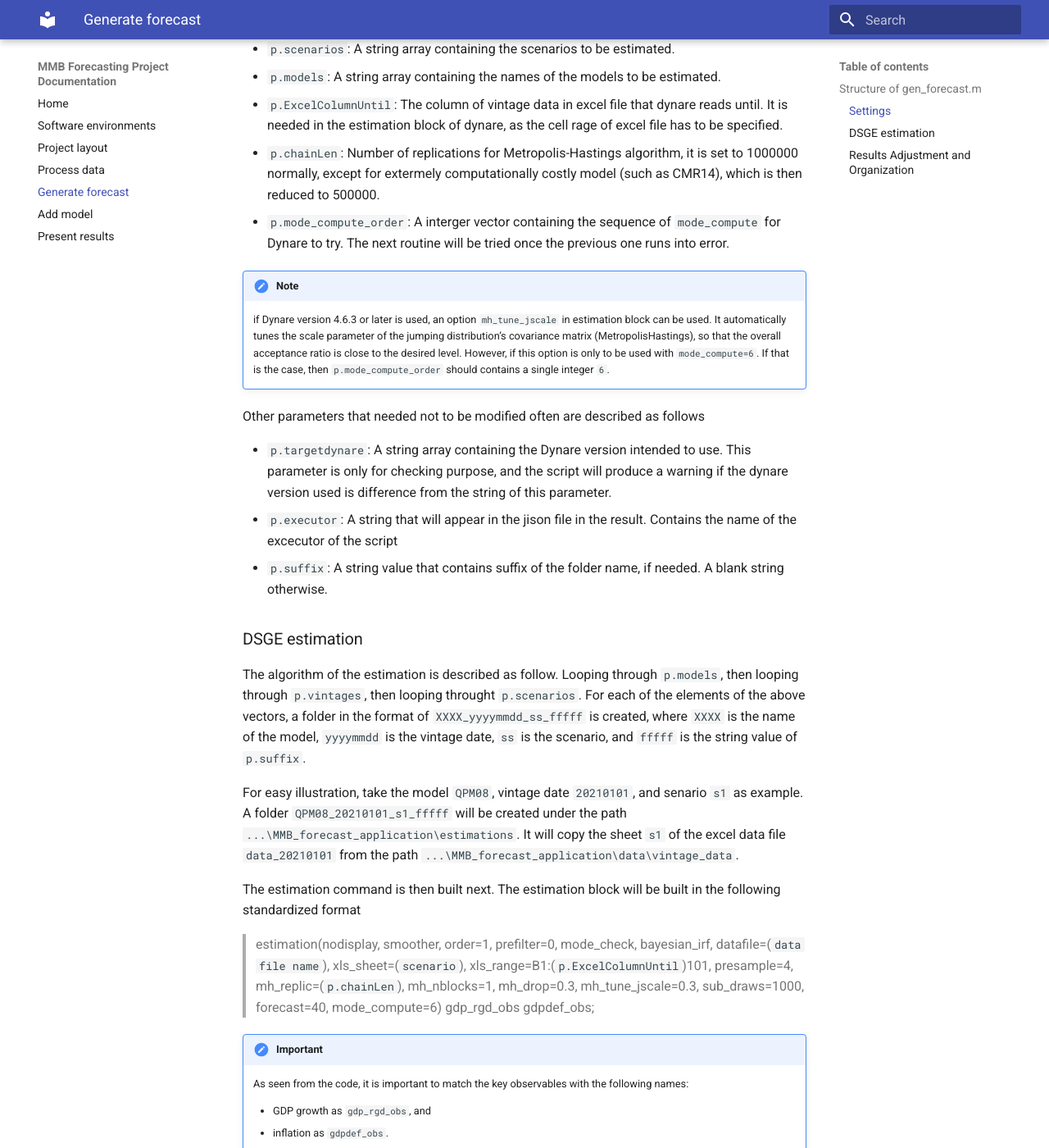
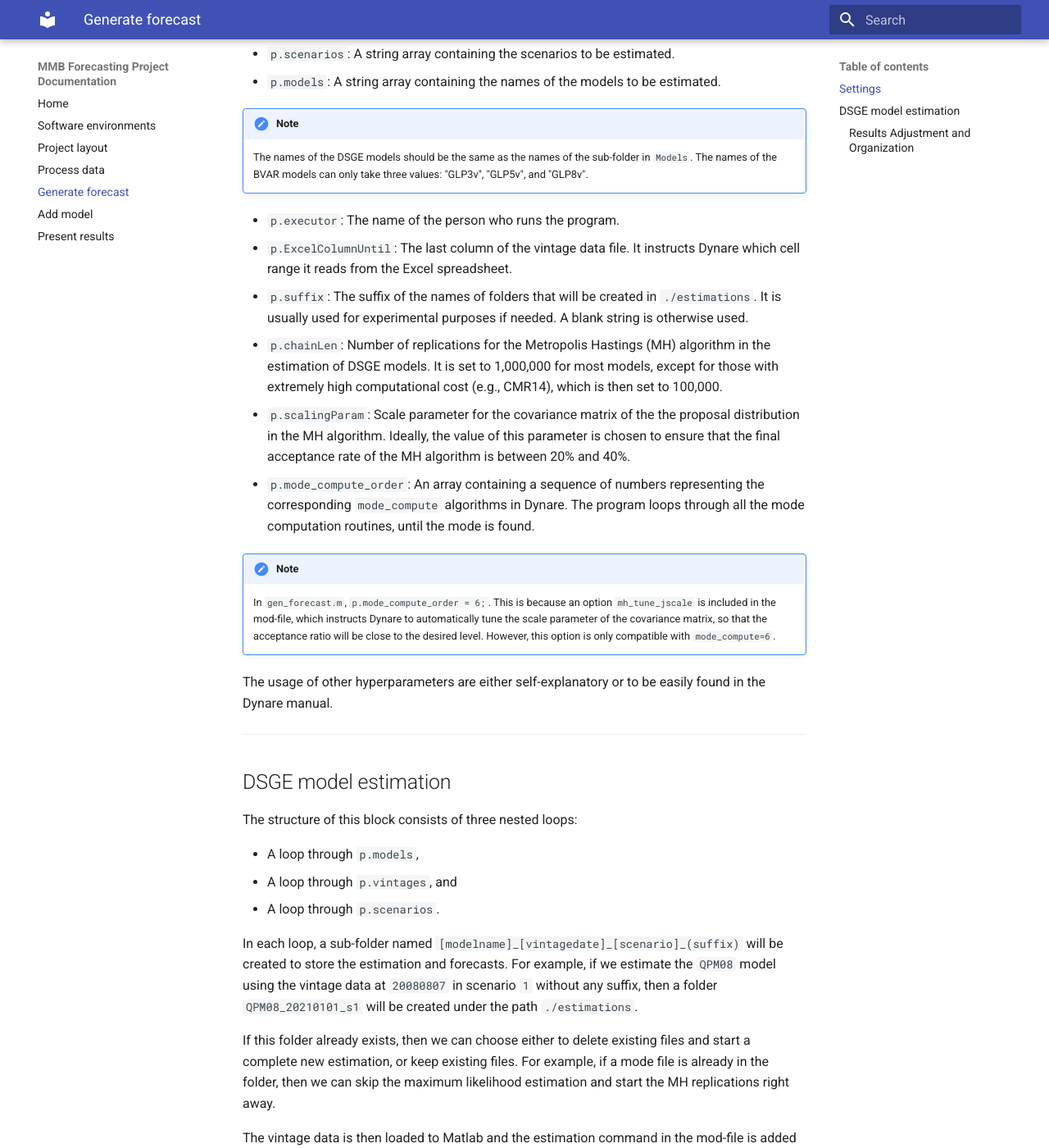
Before and after one commit to zsun9/mmbforecastdoc, an MkDocs documentation site: the page built from docs/forecast.md, in a window 1280 px wide and 1400 px high, scrolled down 714 px. Shown: the whole window at 82% size. Built offline with MkDocs 1.6.1 and Material for MkDocs 9.7.7, drawn with Linux system fonts in a browser that asks for light colours; some of the changed text lies outside the part shown.

Commit message:
some updates

````diff
--- a/docs/forecast.md
+++ b/docs/forecast.md
@@ -1,54 +1,65 @@
 # Forecast generation
 
-Forecast generation is done by the script `gen_forecast.m`. Beofre starting the forecast generation, please make sure that
+Model estimation and forecast generation are done through the Matlab m-file `gen_forecast_old.m`. Before executing this program, please make sure that
 
-- observables and the respective raw data is generated according to the section `Process data`
-- Model mod file is added and modified according to section `Add model`
+- The observed data of the model are already generated according to the descriptions in [Data processing](data.md)
 
-## Structure of `gen_forecast.m`
+- The Dynare mod-file of the model is already included in the folder `Models` according to the instructions in [Model implementation](model.md)
 
-The script contains the following sections
+This program contains three blocks
 
-- settings
-- DSGE estimation
-- Result adjustment and organization
+- Settings
+- DSGE model estimation
+- Bayesian VAR model estimation
 
+---
 
-### Settings
-All changes of parameters should be made in the section `settings`. The important parameters that needs to be checked everytime are as follows
+## Settings
+All changes of the hyperparameters should be made within the section `settings`. The important parameters that needs to be checked everytime are as follows
 
-- `p.vintages`: A string array containing the vintage dates of the model to be estimated. Date format in `yyyy-mm-dd`
+- `p.vintages`: A string array containing the vintage dates of the model to be estimated; Date format: `yyyy-mm-dd`.
 - `p.scenarios`: A string array containing the scenarios to be estimated.
 - `p.models`:  A string array containing the names of the models to be estimated.
-- `p.ExcelColumnUntil`: The column of vintage data in excel file that dynare reads until. It is needed in the estimation block of dynare, as the cell rage of excel file has to be specified.
-- `p.chainLen`: Number of replications for Metropolis-Hastings algorithm, it is set to 1000000 normally, except for extermely computationally costly model (such as CMR14), which is then reduced to 500000.
-- `p.mode_compute_order`: A interger vector containing the sequence of `mode_compute` for Dynare to try. The next routine will be tried once the previous one runs into error.
+
+!!! note
+    The names of the DSGE models should be the same as the names of the sub-folder in `Models`. The names of the BVAR models can only take three values: "GLP3v", "GLP5v", and "GLP8v".
+
+- `p.executor`: The name of the person who runs the program.
+- `p.ExcelColumnUntil`: The last column of the vintage data file. It instructs Dynare which cell range it reads from the Excel spreadsheet.
+- `p.suffix`: The suffix of the names of folders that will be created in `./estimations`. It is usually used for experimental purposes if needed. A blank string is otherwise used.
+- `p.chainLen`: Number of replications for the Metropolis Hastings (MH) algorithm in the estimation of DSGE models. It is set to 1,000,000 for most models, except for those with extremely high computational cost (e.g., CMR14), which is then set to 100,000.
+- `p.scalingParam`: Scale parameter for the covariance matrix of the the proposal distribution in the MH algorithm. Ideally, the value of this parameter is chosen to ensure that the final acceptance rate of the MH algorithm is between 20% and 40%.
+- `p.mode_compute_order`: An array containing a sequence of numbers representing the corresponding `mode_compute` algorithms in Dynare. The program loops through all the mode computation routines, until the mode is found.
+
 !!!Note
-    if Dynare version 4.6.3 or later is used, an option `mh_tune_jscale` in estimation block can be used. It automatically tunes the scale parameter of the jumping distribution’s covariance matrix (MetropolisHastings), so that the overall acceptance ratio is close to the desired level. However, if this option is only to be used with `mode_compute=6`. If that is the case, then `p.mode_compute_order` should contains a single integer `6`.
+    In `gen_forecast.m`, `p.mode_compute_order = 6;`. This is because an option `mh_tune_jscale` is included in the mod-file, which instructs Dynare to automatically tune the scale parameter of the covariance matrix, so that the acceptance ratio will be close to the desired level. However, this option is only compatible with `mode_compute=6`.
 
+The usage of other hyperparameters are either self-explanatory or to be easily found in the Dynare manual.
 
-Other parameters that needed not to be modified often are described as follows
+---
 
-- `p.targetdynare`: A string array containing the Dynare version intended to use. This parameter is only for checking purpose, and the script will produce a warning if the dynare version used is difference from the string of this parameter.
-- `p.executor`: A string that will appear in the jison file in the result. Contains the name of the excecutor of the script
-- `p.suffix`: A string value that contains suffix of the folder name, if needed. A blank string otherwise.
+## DSGE model estimation
 
+The structure of this block consists of three nested loops:
 
+- A loop through `p.models`,
+- A loop through `p.vintages`, and
+- A loop through `p.scenarios`.
 
-### DSGE estimation
+In each loop, a sub-folder named `[modelname]_[vintagedate]_[scenario]_(suffix)` will be created to store the estimation and forecasts. For example, if we estimate the `QPM08` model using the vintage data at `20080807` in scenario `1` without any suffix, then a folder `QPM08_20210101_s1` will be created under the path `./estimations`.
 
-The algorithm of the estimation is described as follow. Looping through `p.models`, then looping through `p.vintages`, then looping throught `p.scenarios`. For each of the elements of the above vectors, a folder in the format of `XXXX_yyyymmdd_ss_fffff` is created, where `XXXX` is the name of the model, `yyyymmdd` is the vintage date, `ss` is the scenario, and `fffff` is the string value of `p.suffix`.
+If this folder already exists, then we can choose either to delete existing files and start a complete new estimation, or keep existing files. For example, if a mode file is already in the folder, then we can skip the maximum likelihood estimation and start the MH replications right away.
 
-For easy illustration, take the model `QPM08`, vintage date `20210101`, and senario `s1` as example. A folder `QPM08_20210101_s1_fffff` will be created under the path `...\MMB_forecast_application\estimations`. It will copy the sheet `s1` of the excel data file `data_20210101` from the path `...\MMB_forecast_application\data\vintage_data`.
+The vintage data is then loaded to Matlab and the estimation command in the mod-file is added to the bottom of the Dynare mod-file according to the hyperparameters specified above.
 
-The estimation command is then built next. The estimation block will be built in the following standardized format
->estimation(nodisplay, smoother, order=1, prefilter=0, mode_check, bayesian_irf, datafile=(`data file name`), xls_sheet=(`scenario`), xls_range=B1:(`p.ExcelColumnUntil`)101, presample=4, mh_replic=(`p.chainLen`), mh_nblocks=1, mh_drop=0.3, mh_tune_jscale=0.3, sub_draws=1000, forecast=40, mode_compute=6) gdp_rgd_obs gdpdef_obs;
+A typical estimation command looks like the following:
+>```estimation(nodisplay, smoother, order=1, prefilter=0, mode_check, bayesian_irf, datafile=data_20210209, xls_sheet=s1, xls_range=B1:AY100, presample=4, mh_replic=1000000, mh_nblocks=1, mh_jscale=0.3, mh_drop=0.3, sub_draws=5000, forecast=40, mode_compute=4) gdp_rgd_obs gdpdef_obs;```
 
-!!!Important
-    As seen from the code, it is important to match the key observables with the following names:
+!!!Note
+    As seen from the code, it is essential to match the key observables with the following names:
 
     - GDP growth as `gdp_rgd_obs`, and
-    - inflation as `gdpdef_obs`.
+    - Inflation as `gdpdef_obs`.
 
 The algorithm will then append the above estimation block to the main mod file of the model that stored under `...\MMB_forecast_application\models`, and copy the appended mod file to the folder `...\MMB_forecast_application\estimations\QPM08_20210101_s1_fffff` that was created at the begining of the triple loop. The algorithm then runs the mod file using Dynare.
 
--- a/mkdocs.yml
+++ b/mkdocs.yml
@@ -18,6 +18,9 @@ markdown_extensions:
   - pymdownx.tabbed
   - pymdownx.arithmatex:
       generic: true
+  - pymdownx.highlight
+  - pymdownx.superfences
+  - pymdownx.snippets
 
 extra_javascript:
   - javascripts/config.js
````
Also changed, not shown: docs/layout.md (+4 -4 lines), docs/system.md (+3 -5 lines).
